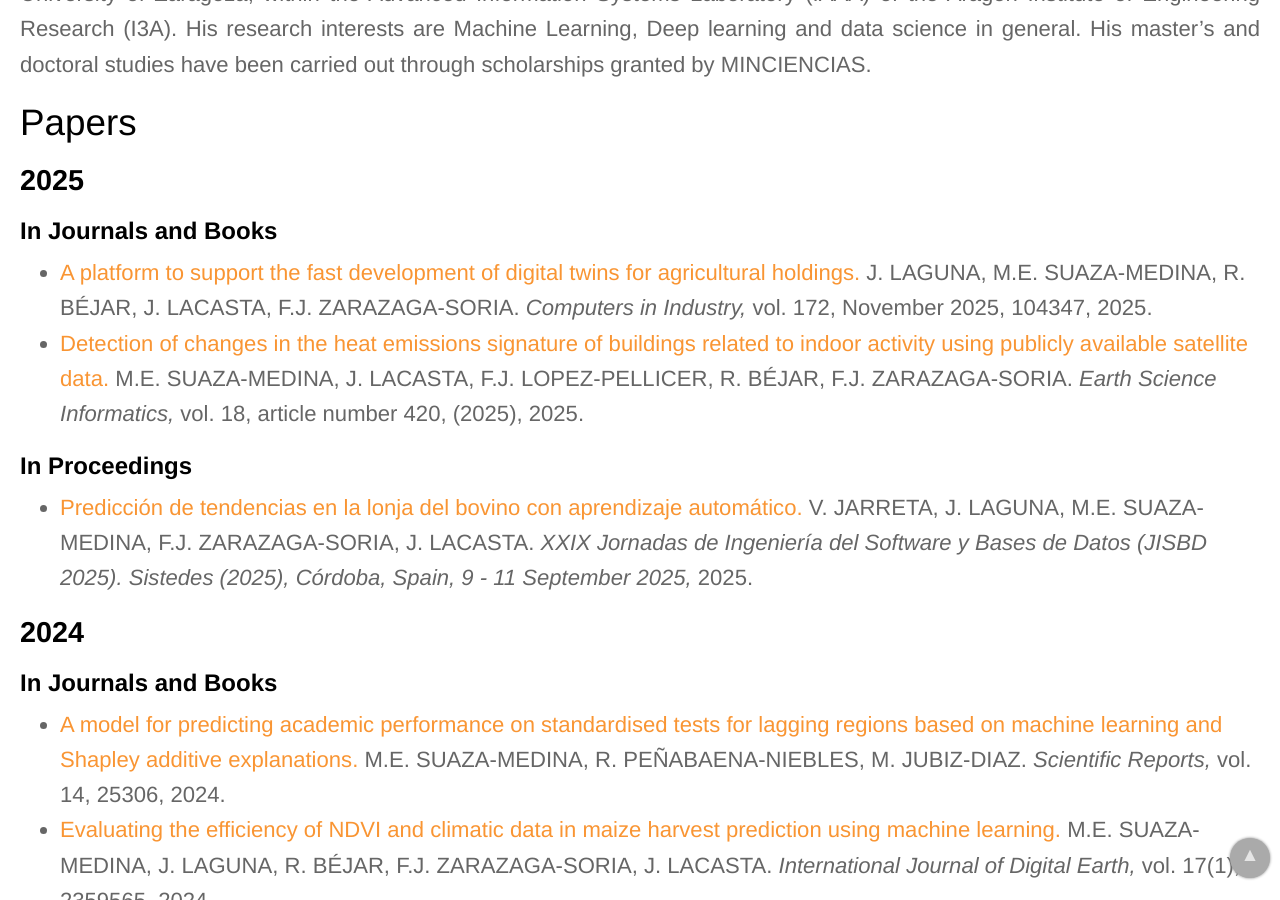
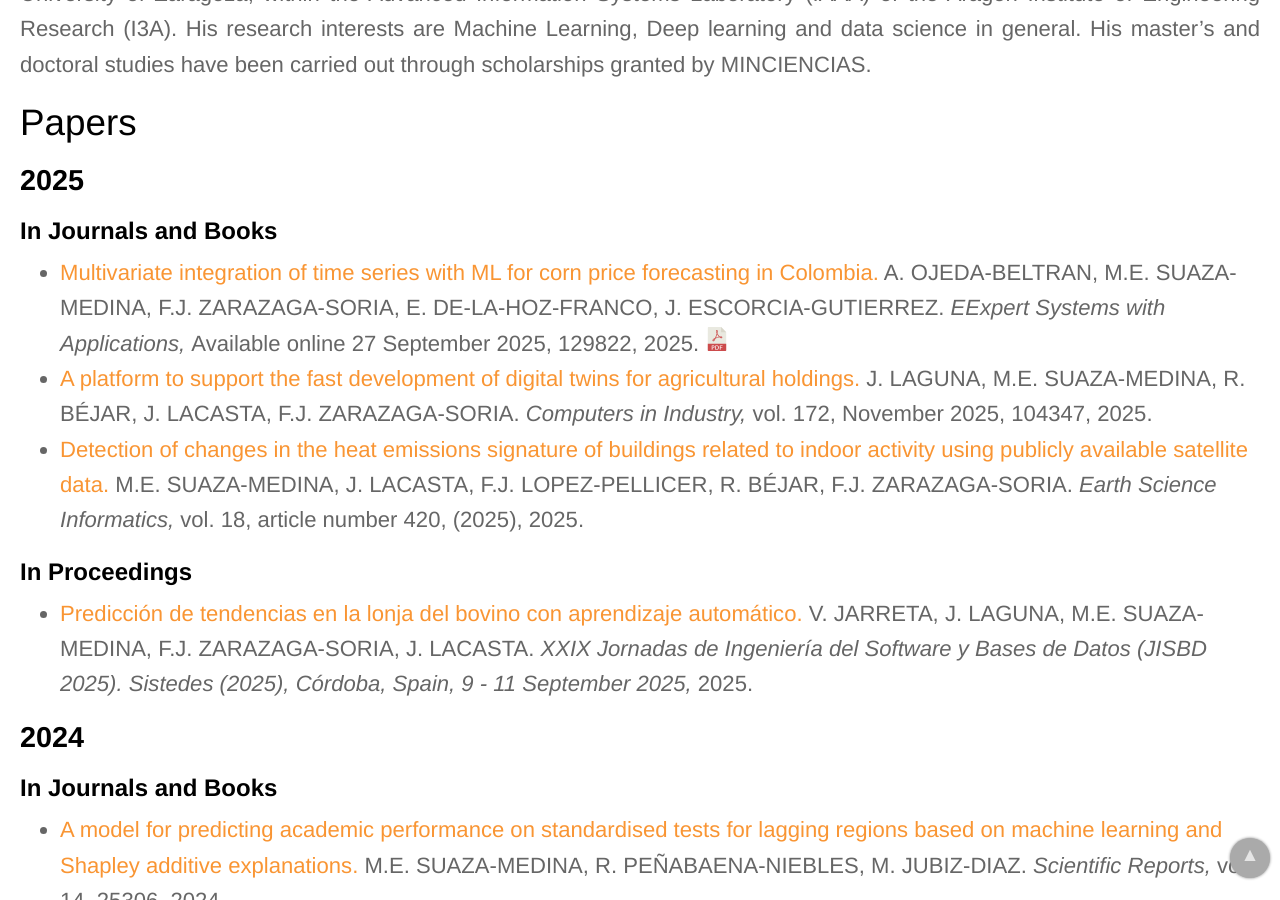
Before and after one commit to IAAA-Lab/IAAA-Lab.github.io, a Jekyll site: the page built from _staff/mario.md, in a window 1280 px wide and 900 px high, scrolled down 653 px. Built offline with Jekyll 4.4.1, drawn with Linux system fonts in a browser that asks for light colours.

Commit message:
Artículo precio Maiz Colombia

```diff
--- a/_data/papers.yml
+++ b/_data/papers.yml
@@ -1,6 +1,15 @@
 # Importante: dentro de este fichero los artículos tienen que estar ordenados por año
 # (los más recientes primero) y dentro de cada año primero van los libros, luego los
 # artículos de revista y capítulos de libro y finalmente los artículos de congreso
+# -------------------
+- title: "Multivariate integration of time series with ML for corn price forecasting in Colombia"
+  url: https://doi.org/10.1016/j.eswa.2025.129822
+  authors: A. OJEDA-BELTRAN, M.E. SUAZA-MEDINA, F.J. ZARAZAGA-SORIA, E. DE-LA-HOZ-FRANCO, J. ESCORCIA-GUTIERREZ
+  publication: "EExpert Systems with Applications"
+  publication_detail: "Available online 27 September 2025, 129822"
+  year: 2025
+  doi: 10.1016/j.eswa.2025.129822
+  alt_pdf_url: https://iaaa.es/curriculum/08-Publicaciones-Articulos/art_2025_prev_MaizeColombia.pdf
 # -------------------
 - title: "A framework for the acceptance testing of geospatial search engines"
   url: https://doi.org/10.1016/j.envsoft.2025.106692
```
